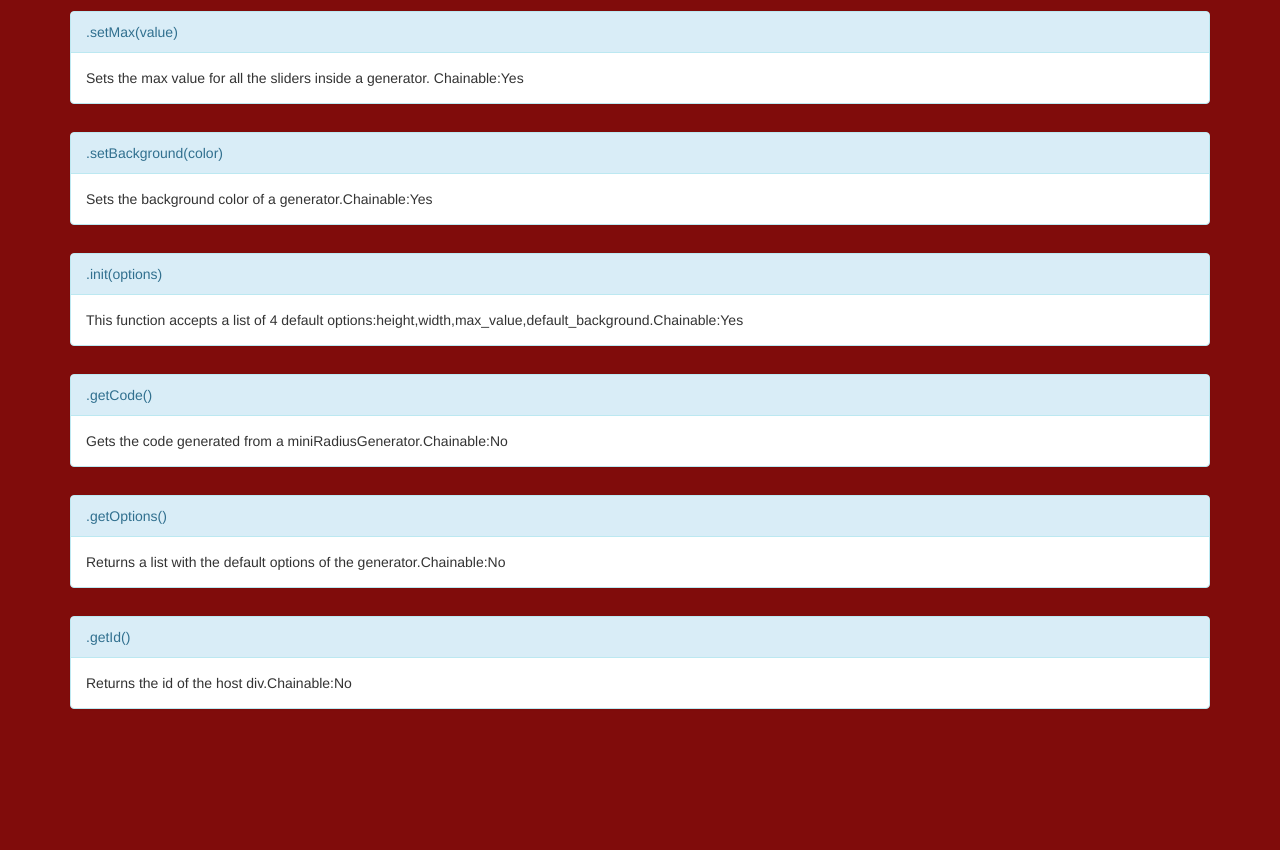
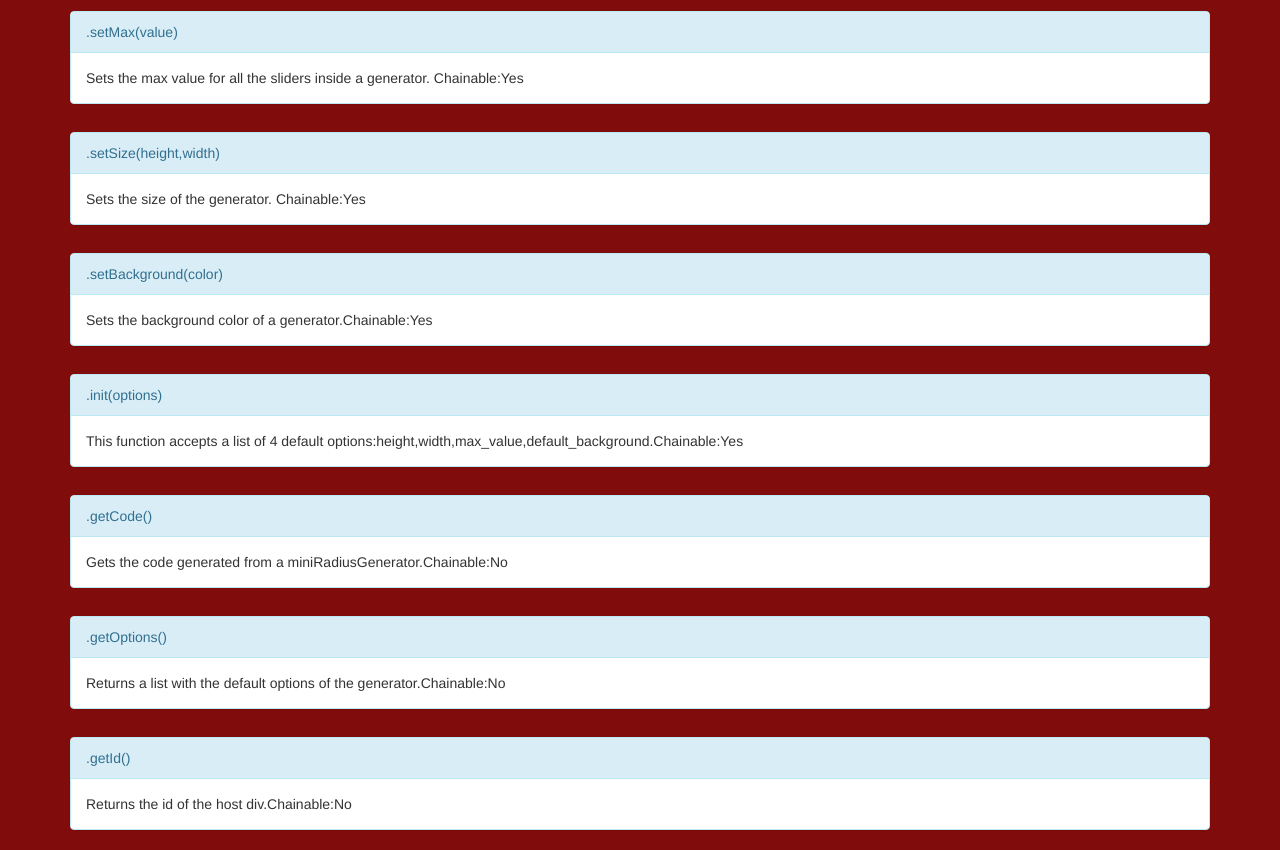
Before and after one commit to kounelios13/mini-border-radius, a plain HTML site: page demo/index.html in a window 1280 px wide. Shown: the part 2360-3210 px from the top of the page. Before the commit the page ends 3089 px from the top, so only its background shows below. Drawn offline with nearby package versions, Linux system fonts and the light colour scheme.

Commit message:
Added setSize method

```diff
--- a/demo/index.html
+++ b/demo/index.html
@@ -99,6 +99,10 @@
             <div class="panel-body">Sets the max value for all the sliders inside a generator. Chainable:Yes</div>
           </div>
           <div class="panel panel-info">
+            <div class="panel-heading">.setSize(height,width)</div>
+            <div class="panel-body">Sets the size of the generator. Chainable:Yes</div>
+          </div>
+          <div class="panel panel-info">
             <div class="panel-heading">.setBackground(color)</div>
             <div class="panel-body">Sets the background color of a generator.Chainable:Yes</div>
           </div>
```
